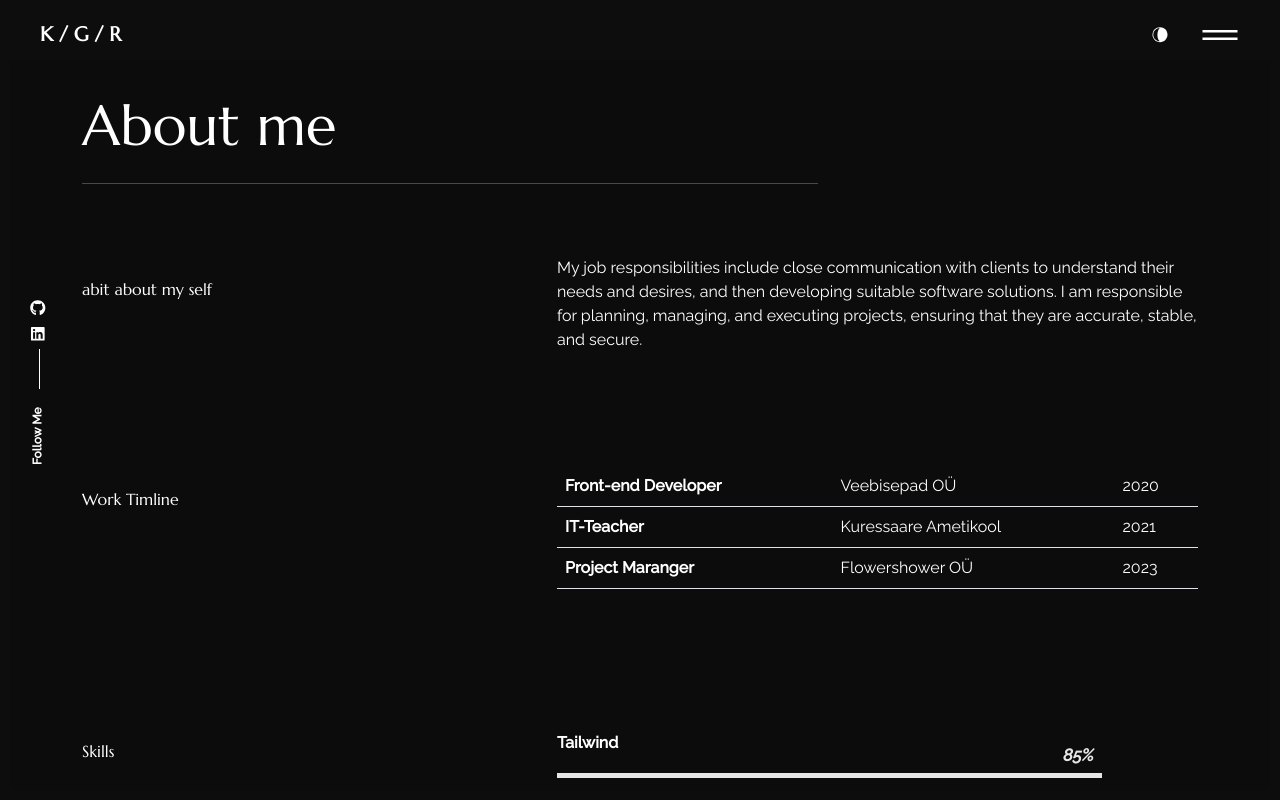
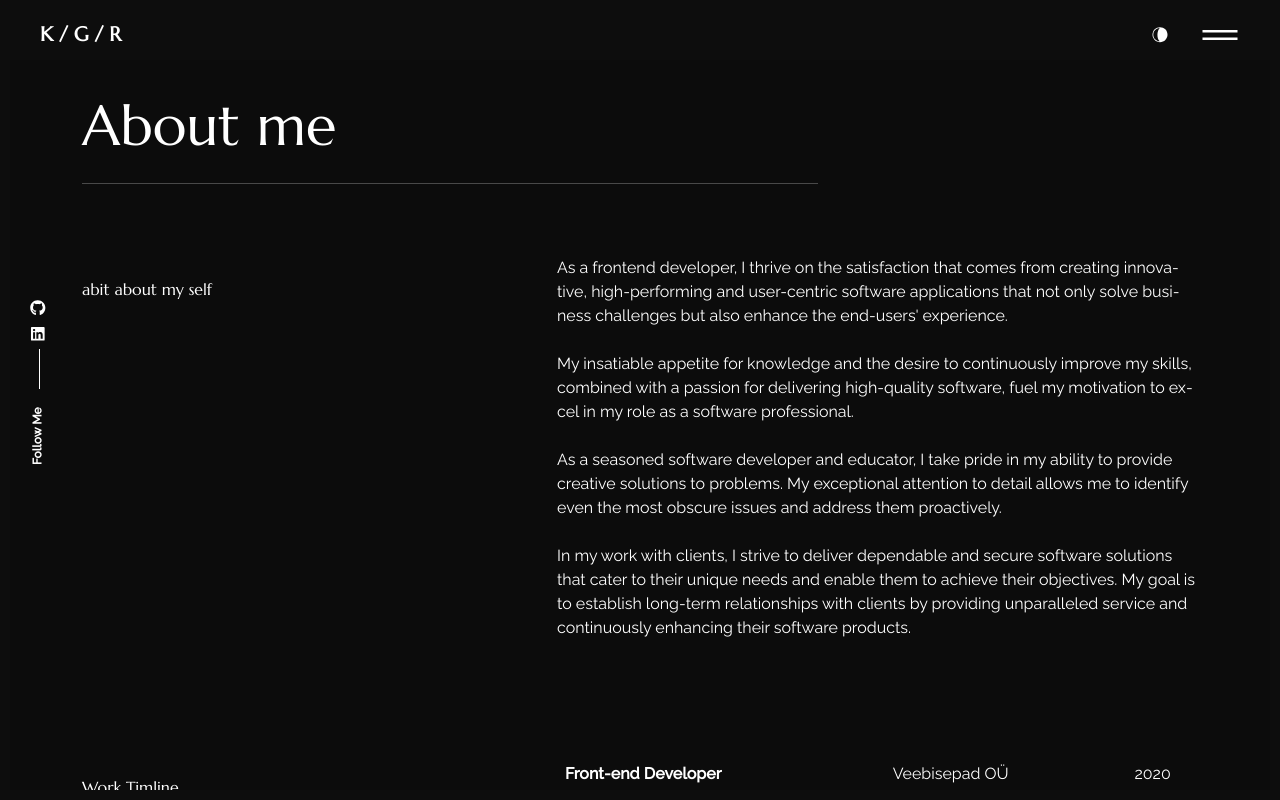
Before and after one commit to Swissgroover/Portfolio, a React (Create React App) app: page /about in a window 1280 px wide. Shown: the top 800 px of the page. Built offline with nearby package versions, Linux system fonts and the light colour scheme.

Commit message:
Update about me section

```diff
--- a/src/assets/main.css
+++ b/src/assets/main.css
@@ -1,10 +1,3 @@
-/*
-! tailwindcss v3.3.5 | MIT License | https://tailwindcss.com
-*//*
-1. Prevent padding and border from affecting element width. (https://github.com/mozdevs/cssremedy/issues/4)
-2. Allow adding a border to an element by just adding a border-width. (https://github.com/tailwindcss/tailwindcss/pull/116)
-*/
-
 *,
 ::before,
 ::after {
@@ -19,15 +12,6 @@
   --tw-content: '';
 }
 
-/*
-1. Use a consistent sensible line-height in all browsers.
-2. Prevent adjustments of font size after orientation changes in iOS.
-3. Use a more readable tab size.
-4. Use the user's configured `sans` font-family by default.
-5. Use the user's configured `sans` font-feature-settings by default.
-6. Use the user's configured `sans` font-variation-settings by default.
-*/
-
 html {
   line-height: 1.5; /* 1 */
   -webkit-text-size-adjust: 100%; /* 2 */ /* 3 */
@@ -37,21 +21,10 @@ html {
   font-variation-settings: normal; /* 6 */
 }
 
-/*
-1. Remove the margin in all browsers.
-2. Inherit line-height from `html` so users can set them as a class directly on the `html` element.
-*/
-
 body {
   margin: 0; /* 1 */
   line-height: inherit; /* 2 */
 }
-
-/*
-1. Add the correct height in Firefox.
-2. Correct the inheritance of border color in Firefox. (https://bugzilla.mozilla.org/show_bug.cgi?id=190655)
-3. Ensure horizontal rules are visible by default.
-*/
 
 hr {
   height: 0; /* 1 */
@@ -59,18 +32,10 @@ hr {
   border-top-width: 1px; /* 3 */
 }
 
-/*
-Add the correct text decoration in Chrome, Edge, and Safari.
-*/
-
 abbr:where([title]) {
   -webkit-text-decoration: underline dotted;
           text-decoration: underline dotted;
 }
-
-/*
-Remove the default font size and weight for headings.
-*/
 
 h1,
 h2,
@@ -82,28 +47,15 @@ h6 {
   font-weight: inherit;
 }
 
-/*
-Reset links to optimize for opt-in styling instead of opt-out.
-*/
-
 a {
   color: inherit;
   text-decoration: inherit;
 }
 
-/*
-Add the correct font weight in Edge and Safari.
-*/
-
 b,
 strong {
   font-weight: bolder;
 }
-
-/*
-1. Use the user's configured `mono` font family by default.
-2. Correct the odd `em` font sizing in all browsers.
-*/
 
 code,
 kbd,
@@ -113,17 +65,9 @@ pre {
   font-size: 1em; /* 2 */
 }
 
-/*
-Add the correct font size in all browsers.
-*/
-
 small {
   font-size: 80%;
 }
-
-/*
-Prevent `sub` and `sup` elements from affecting the line height in all browsers.
-*/
 
 sub,
 sup {
@@ -141,23 +85,11 @@ sup {
   top: -0.5em;
 }
 
-/*
-1. Remove text indentation from table contents in Chrome and Safari. (https://bugs.chromium.org/p/chromium/issues/detail?id=999088, https://bugs.webkit.org/show_bug.cgi?id=201297)
-2. Correct table border color inheritance in all Chrome and Safari. (https://bugs.chromium.org/p/chromium/issues/detail?id=935729, https://bugs.webkit.org/show_bug.cgi?id=195016)
-3. Remove gaps between table borders by default.
-*/
-
 table {
   text-indent: 0; /* 1 */
   border-color: inherit; /* 2 */
   border-collapse: collapse; /* 3 */
 }
-
-/*
-1. Change the font styles in all browsers.
-2. Remove the margin in Firefox and Safari.
-3. Remove default padding in all browsers.
-*/
 
 button,
 input,
@@ -175,19 +107,10 @@ textarea {
   padding: 0; /* 3 */
 }
 
-/*
-Remove the inheritance of text transform in Edge and Firefox.
-*/
-
 button,
 select {
   text-transform: none;
 }
-
-/*
-1. Correct the inability to style clickable types in iOS and Safari.
-2. Remove default button styles.
-*/
 
 button,
 [type='button'],
@@ -198,78 +121,40 @@ button,
   background-image: none; /* 2 */
 }
 
-/*
-Use the modern Firefox focus style for all focusable elements.
-*/
-
 :-moz-focusring {
   outline: auto;
 }
-
-/*
-Remove the additional `:invalid` styles in Firefox. (https://github.com/mozilla/gecko-dev/blob/2f9eacd9d3d995c937b4251a5557d95d494c9be1/layout/style/res/forms.css#L728-L737)
-*/
 
 :-moz-ui-invalid {
   box-shadow: none;
 }
 
-/*
-Add the correct vertical alignment in Chrome and Firefox.
-*/
-
 progress {
   vertical-align: baseline;
 }
-
-/*
-Correct the cursor style of increment and decrement buttons in Safari.
-*/
 
 ::-webkit-inner-spin-button,
 ::-webkit-outer-spin-button {
   height: auto;
 }
 
-/*
-1. Correct the odd appearance in Chrome and Safari.
-2. Correct the outline style in Safari.
-*/
-
 [type='search'] {
   -webkit-appearance: textfield; /* 1 */
   outline-offset: -2px; /* 2 */
 }
 
-/*
-Remove the inner padding in Chrome and Safari on macOS.
-*/
-
 ::-webkit-search-decoration {
   -webkit-appearance: none;
 }
 
-/*
-1. Correct the inability to style clickable types in iOS and Safari.
-2. Change font properties to `inherit` in Safari.
-*/
-
 ::-webkit-file-upload-button {
-  -webkit-appearance: button; /* 1 */
-  font: inherit; /* 2 */
+  -webkit-appearance: button;
+  font: inherit;
 }
-
-/*
-Add the correct display in Chrome and Safari.
-*/
 
 summary {
   display: list-item;
 }
-
-/*
-Removes the default spacing and border for appropriate elements.
-*/
 
 blockquote,
 dl,
@@ -304,53 +189,27 @@ menu {
   padding: 0;
 }
 
-/*
-Reset default styling for dialogs.
-*/
 dialog {
   padding: 0;
 }
-
-/*
-Prevent resizing textareas horizontally by default.
-*/
 
 textarea {
   resize: vertical;
 }
 
-/*
-1. Reset the default placeholder opacity in Firefox. (https://github.com/tailwindlabs/tailwindcss/issues/3300)
-2. Set the default placeholder color to the user's configured gray 400 color.
-*/
-
 input::placeholder,
 textarea::placeholder {
-  opacity: 1; /* 1 */
-  color: #9ca3af; /* 2 */
+  opacity: 1;
+  color: #9ca3af;
 }
-
-/*
-Set the default cursor for buttons.
-*/
 
 button,
 [role="button"] {
   cursor: pointer;
 }
-
-/*
-Make sure disabled buttons don't get the pointer cursor.
-*/
 :disabled {
   cursor: default;
 }
-
-/*
-1. Make replaced elements `display: block` by default. (https://github.com/mozdevs/cssremedy/issues/14)
-2. Add `vertical-align: middle` to align replaced elements more sensibly by default. (https://github.com/jensimmons/cssremedy/issues/14#issuecomment-634934210)
-   This can trigger a poorly considered lint error in some tools but is included by design.
-*/
 
 img,
 svg,
@@ -360,21 +219,15 @@ audio,
 iframe,
 embed,
 object {
-  display: block; /* 1 */
-  vertical-align: middle; /* 2 */
+  display: block;
+  vertical-align: middle;
 }
-
-/*
-Constrain images and videos to the parent width and preserve their intrinsic aspect ratio. (https://github.com/mozdevs/cssremedy/issues/14)
-*/
-
 img,
 video {
   max-width: 100%;
   height: auto;
 }
 
-/* Make elements with the HTML hidden attribute stay hidden by default */
 [hidden] {
   display: none;
 }
--- a/src/content_option.js
+++ b/src/content_option.js
@@ -13,14 +13,18 @@ const introdata = {
     third: "I mentor next generation",
   },
   description:
-    "Sometimes maybe good, sometimes maybe shit",
+    "My job responsibilities include close communication with clients to understand their needs and desires, and then developing suitable software solutions. I am responsible for planning, managing, and executing projects, ensuring that they are accurate, stable, and secure.",
   your_img_url: "/images/eebissupid_6.jpg",
 };
 
 const dataabout = {
   title: "abit about my self",
-  aboutme:
-    "My job responsibilities include close communication with clients to understand their needs and desires, and then developing suitable software solutions. I am responsible for planning, managing, and executing projects, ensuring that they are accurate, stable, and secure.",
+  aboutme: [
+    "As a frontend developer, I thrive on the satisfaction that comes from creating innovative, high-performing and user-centric software applications that not only solve business challenges but also enhance the end-users' experience.",
+    "\n\nMy insatiable appetite for knowledge and the desire to continuously improve my skills, combined with a passion for delivering high-quality software, fuel my motivation to excel in my role as a software professional.",
+    "\n\nAs a seasoned software developer and educator, I take pride in my ability to provide creative solutions to problems. My exceptional attention to detail allows me to identify even the most obscure issues and address them proactively.",
+    "\n\nIn my work with clients, I strive to deliver dependable and secure software solutions that cater to their unique needs and enable them to achieve their objectives. My goal is to establish long-term relationships with clients by providing unparalleled service and continuously enhancing their software products.",
+  ],
 };
 const worktimeline = [
   {
@@ -34,7 +38,7 @@ const worktimeline = [
     date: "2021",
   },
   {
-    jobtitle: "Project Maranger",
+    jobtitle: "Project Manager / Team Lead",
     where: "Flowershower OÜ",
     date: "2023",
   },
--- a/src/header/index.js
+++ b/src/header/index.js
@@ -66,9 +66,8 @@ const Headermain = () => {
           </div>
           <div className="menu_footer d-flex flex-column flex-md-row justify-content-between align-items-md-center position-absolute w-100 p-3">
             <div className="d-flex">
-              <a href={socialprofils.facebook}>Facebook</a>
               <a href={socialprofils.github}>Github</a>
-              <a href={socialprofils.twitter}>Twitter</a>
+              <a href={socialprofils.linkedin}>LinkedIn</a>
             </div>
             <p className="copyright m-0">copyright __ {logotext}</p>
           </div>
--- a/src/pages/about/index.js
+++ b/src/pages/about/index.js
@@ -30,7 +30,12 @@ export const About = () => {
           </Col>
           <Col lg="7" className="d-flex align-items-center">
             <div>
-              <p>{dataabout.aboutme}</p>
+              {dataabout.aboutme.map((paragraph, index) => (
+                <React.Fragment key={index}>
+                  <p>{paragraph}</p>
+                  {index !== dataabout.aboutme.length - 1 && <br />}
+                </React.Fragment>
+              ))}
             </div>
           </Col>
         </Row>
@@ -78,9 +83,7 @@ export const About = () => {
             })}
           </Col>
         </Row>
-        <Row className="sec_sp">
-
-        </Row>
+        <Row className="sec_sp"></Row>
       </Container>
     </HelmetProvider>
   );
```
